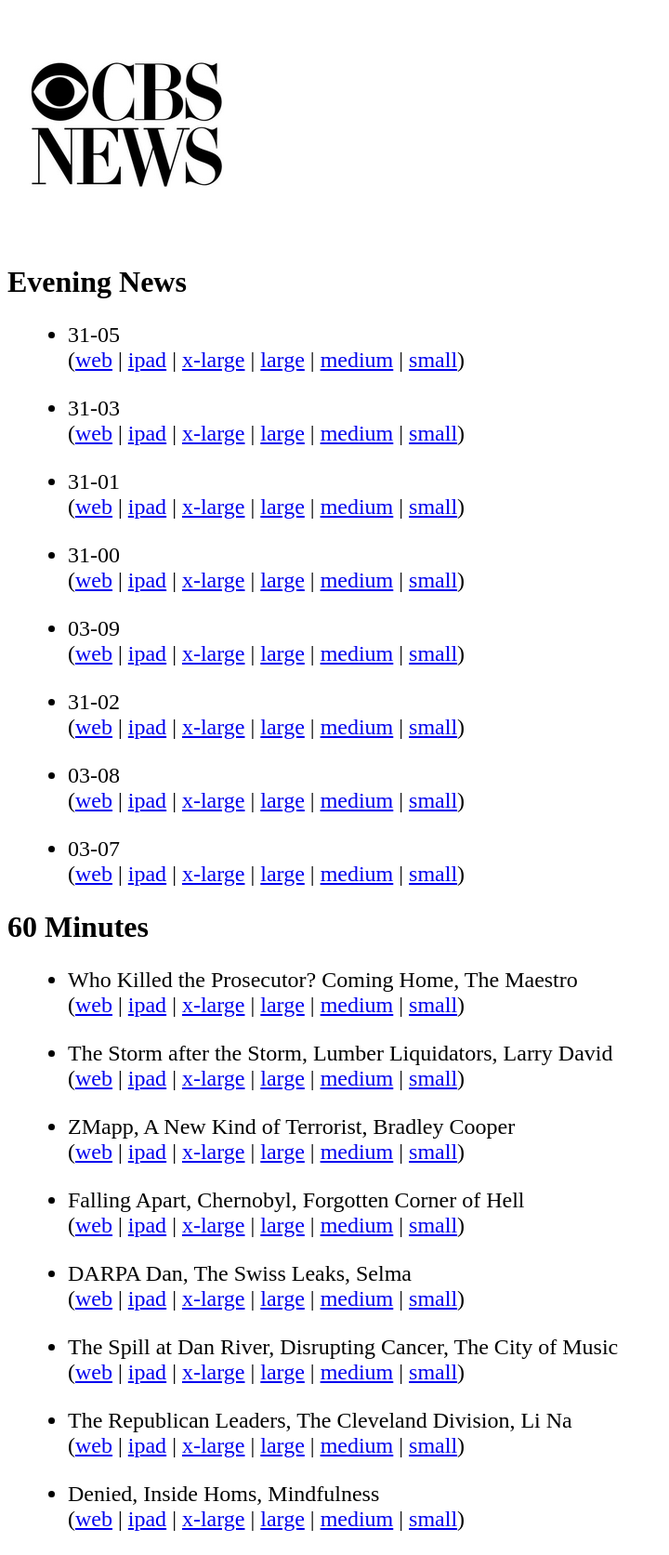
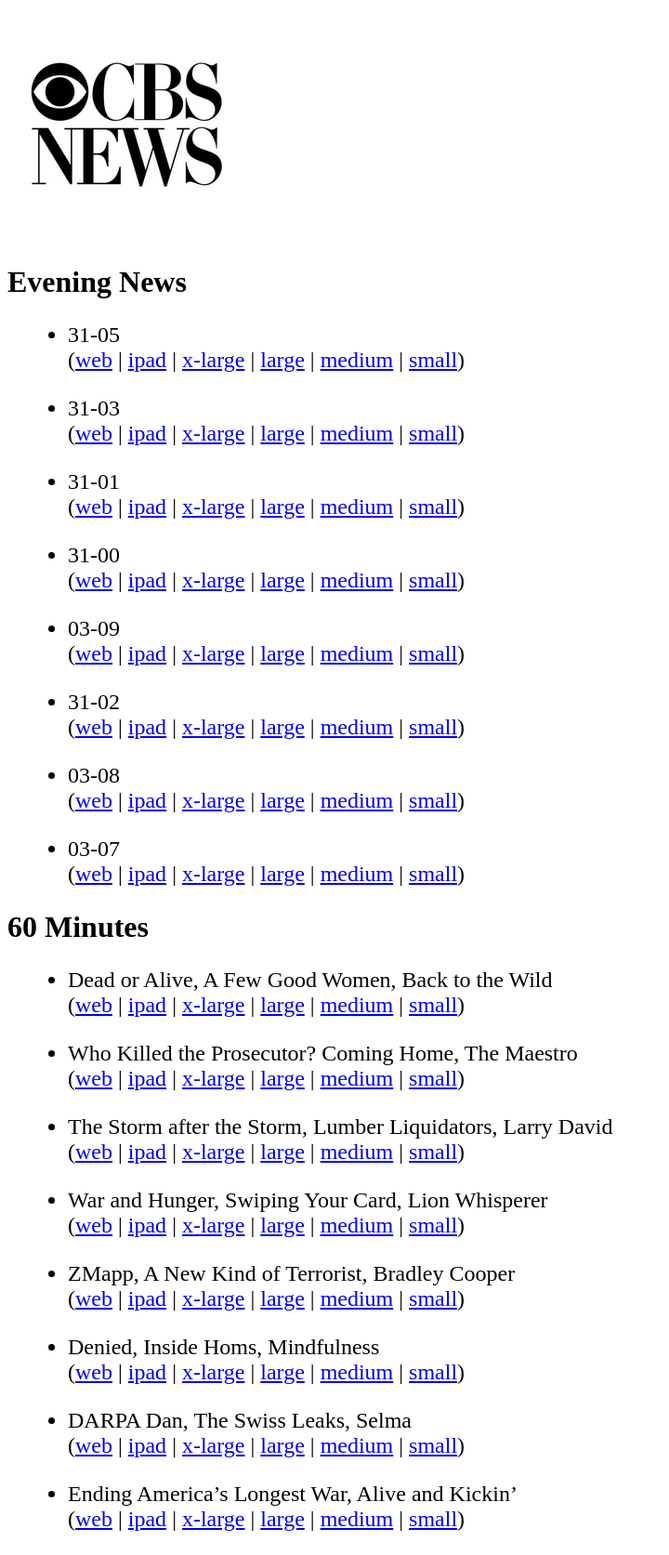
Before and after one commit to jkutner/cbsfeed, a Jekyll site: the page built from index.html, in a window 1280 px wide. Shown: the whole page at 93% size, without its empty margins (0-720 px from the left). Built offline with Jekyll 4.4.1, drawn with Linux system fonts in a browser that asks for light colours; nearby versions of some CDN libraries; some of the changed lines change nothing that is shown.

Commit message:
Updating with latest episdoes

```diff
--- a/_data/sixtymin.yml
+++ b/_data/sixtymin.yml
@@ -1,4 +1,13 @@
 ---
+- title: Dead or Alive, A Few Good Women, Back to the Wild
+  links:
+    orig: /videos/dead-or-alive-a-few-good-women-back-to-the-wild/
+    ipad: ipad-streaming.cbsnews.com/media/mpx/2015/02/23/402701891941/60_FULL_022215_V2_348998_500/60_FULL_022215_V2_348998_500.m3u8
+    mp4_240: media\/2015\/02\/23\/402701891941\/60_FULL_022215_V2_348988_240.mp4
+    mp4_740: media\/2015\/02\/23\/402701891941\/60_FULL_022215_V2_348988_740.mp4
+    mp4_796: media\/2015\/02\/23\/402701891941\/60_FULL_022215_V2_348988_796.mp4
+    mp4_1296: media\/2015\/02\/23\/402701891941\/60_FULL_022215_V2_348988_1296.mp4
+  date: Dead or Alive, A Few Good Women, Back to the Wild
 - title: Who Killed the Prosecutor? Coming Home, The Maestro
   links:
     orig: /videos/who-killed-the-prosecutor-coming-home-the-maestro/
@@ -17,6 +26,15 @@
     mp4_796: media\/2015\/02\/23\/402701891941\/60_FULL_022215_V2_348988_796.mp4
     mp4_1296: media\/2015\/02\/23\/402701891941\/60_FULL_022215_V2_348988_1296.mp4
   date: The Storm after the Storm, Lumber Liquidators, Larry David
+- title: War and Hunger, Swiping Your Card, Lion Whisperer
+  links:
+    orig: /videos/war-and-hunger-swiping-your-card-lion-whisperer/
+    ipad: ipad-streaming.cbsnews.com/media/mpx/2014/11/29/365134915521/60_FULL_113014_314516_tablet.m3u8
+    mp4_240: media\/2014\/11\/29\/365134915521\/60_FULL_113014_314250_240.mp4
+    mp4_740: media\/2014\/11\/29\/365134915521\/60_FULL_113014_314250_740.mp4
+    mp4_796: media\/2014\/11\/29\/365134915521\/60_FULL_113014_314250_796.mp4
+    mp4_1296: media\/2014\/11\/29\/365134915521\/60_FULL_113014_314250_1296.mp4
+  date: War and Hunger, Swiping Your Card, Lion Whisperer
 - title: ZMapp, A New Kind of Terrorist, Bradley Cooper
   links:
     orig: /videos/zmapp-a-new-kind-of-terrorist-bradley-cooper/
@@ -26,15 +44,15 @@
     mp4_796: media\/2015\/02\/15\/399370307839\/60_Full_021515_345538_796.mp4
     mp4_1296: media\/2015\/02\/15\/399370307839\/60_Full_021515_345538_1296.mp4
   date: ZMapp, A New Kind of Terrorist, Bradley Cooper
-- title: Falling Apart, Chernobyl, Forgotten Corner of Hell
+- title: Denied, Inside Homs, Mindfulness
   links:
-    orig: /videos/falling-apart-chernobyl-forgotten-corner-of-hell/
-    ipad: ipad-streaming.cbsnews.com/media/mpx/2015/02/23/402701891941/60_FULL_022215_V2_348998_500/60_FULL_022215_V2_348998_500.m3u8
-    mp4_240: media\/2014\/11\/23\/362313795967\/60_FULL_11232014_312148_240.mp4
-    mp4_740: media\/2014\/11\/23\/362313795967\/60_FULL_11232014_312148_740.mp4
-    mp4_796: media\/2014\/11\/23\/362313795967\/60_FULL_11232014_312148_796.mp4
-    mp4_1296: media\/2014\/11\/23\/362313795967\/60_FULL_11232014_312148_1296.mp4
-  date: Falling Apart, Chernobyl, Forgotten Corner of Hell
+    orig: /videos/denied-inside-homs-mindfulness/
+    ipad: ipad-streaming.cbsnews.com/media/mpx/2014/12/14/372475971824/60_FULL_121414_320321_phone.m3u8
+    mp4_240: media\/2014\/12\/14\/372475971824\/60_FULL_121414_320246_240.mp4
+    mp4_740: media\/2014\/12\/14\/372475971824\/60_FULL_121414_320246_740.mp4
+    mp4_796: media\/2014\/12\/14\/372475971824\/60_FULL_121414_320246_796.mp4
+    mp4_1296: media\/2014\/12\/14\/372475971824\/60_FULL_121414_320246_1296.mp4
+  date: Denied, Inside Homs, Mindfulness
 - title: DARPA Dan, The Swiss Leaks, Selma
   links:
     orig: /videos/darpa-dan-the-swiss-leaks-selma/
@@ -44,30 +62,12 @@
     mp4_796: media\/2015\/02\/08\/395822659644\/60_FULL_2815_342054_796.mp4
     mp4_1296: media\/2015\/02\/08\/395822659644\/60_FULL_2815_342054_1296.mp4
   date: DARPA Dan, The Swiss Leaks, Selma
-- title: The Spill at Dan River, Disrupting Cancer, The City of Music
+- title: Ending America&rsquo;s Longest War, Alive and Kickin&rsquo;
   links:
-    orig: /videos/the-spill-at-dan-river-disrupting-cancer-the-city-of-music/
-    ipad: ipad-streaming.cbsnews.com/media/mpx/2014/12/07/368440899558/60_FULL_120714_317466_500/60_FULL_120714_317466_500.m3u8
-    mp4_240: media\/2014\/12\/07\/368440899558\/60_FULL_120714_317393_240.mp4
-    mp4_740: media\/2014\/12\/07\/368440899558\/60_FULL_120714_317393_740.mp4
-    mp4_796: media\/2014\/12\/07\/368440899558\/60_FULL_120714_317393_796.mp4
-    mp4_1296: media\/2014\/12\/07\/368440899558\/60_FULL_120714_317393_1296.mp4
-  date: The Spill at Dan River, Disrupting Cancer, The City of Music
-- title: The Republican Leaders, The Cleveland Division, Li Na
-  links:
-    orig: /videos/the-republican-leaders-the-cleveland-division-li-na/
-    ipad: ipad-streaming.cbsnews.com/media/mpx/2015/01/26/388990019823/60_FULL_12515_336300_500/60_FULL_12515_336300_500.m3u8
-    mp4_240: media\/2015\/01\/26\/388990019823\/60_FULL_12515_336293_240.mp4
-    mp4_740: media\/2015\/01\/26\/388990019823\/60_FULL_12515_336293_740.mp4
-    mp4_796: media\/2015\/01\/26\/388990019823\/60_FULL_12515_336293_796.mp4
-    mp4_1296: media\/2015\/01\/26\/388990019823\/60_FULL_12515_336293_1296.mp4
-  date: The Republican Leaders, The Cleveland Division, Li Na
-- title: Denied, Inside Homs, Mindfulness
-  links:
-    orig: /videos/denied-inside-homs-mindfulness/
-    ipad: ipad-streaming.cbsnews.com/media/mpx/2014/12/14/372475971824/60_FULL_121414_320321_phone.m3u8
-    mp4_240: media\/2014\/12\/14\/372475971824\/60_FULL_121414_320246_240.mp4
-    mp4_740: media\/2014\/12\/14\/372475971824\/60_FULL_121414_320246_740.mp4
-    mp4_796: media\/2014\/12\/14\/372475971824\/60_FULL_121414_320246_796.mp4
-    mp4_1296: media\/2014\/12\/14\/372475971824\/60_FULL_121414_320246_1296.mp4
-  date: Denied, Inside Homs, Mindfulness
+    orig: /videos/ending-americas-longest-war-alive-and-kickin/
+    ipad: ipad-streaming.cbsnews.com/media/mpx/2015/02/23/402701891941/60_FULL_022215_V2_348998_500/60_FULL_022215_V2_348998_500.m3u8
+    mp4_240: media\/2015\/02\/23\/402701891941\/60_FULL_022215_V2_348988_240.mp4
+    mp4_740: media\/2015\/02\/23\/402701891941\/60_FULL_022215_V2_348988_740.mp4
+    mp4_796: media\/2015\/02\/23\/402701891941\/60_FULL_022215_V2_348988_796.mp4
+    mp4_1296: media\/2015\/02\/23\/402701891941\/60_FULL_022215_V2_348988_1296.mp4
+  date: Ending America&rsquo;s Longest War, Alive and Kickin&rsquo;
```
